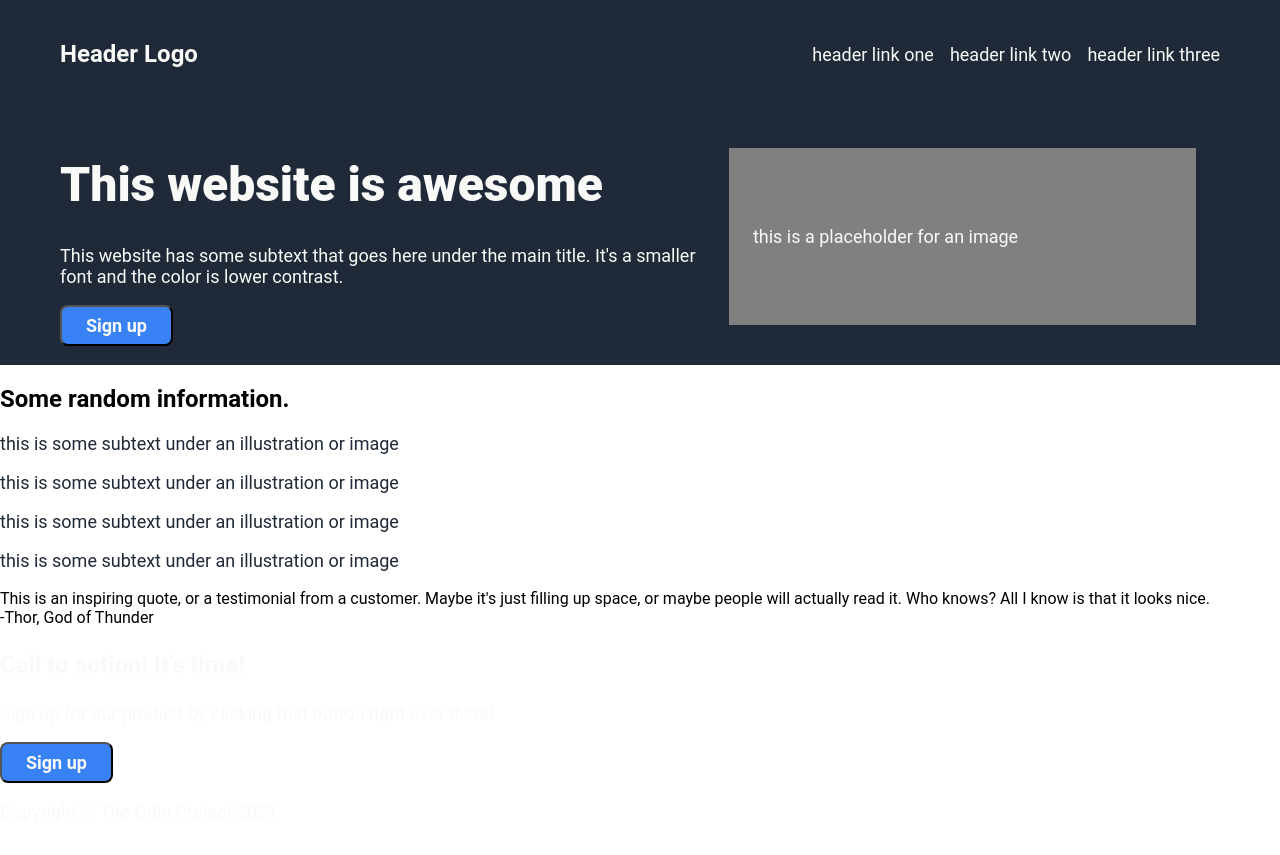
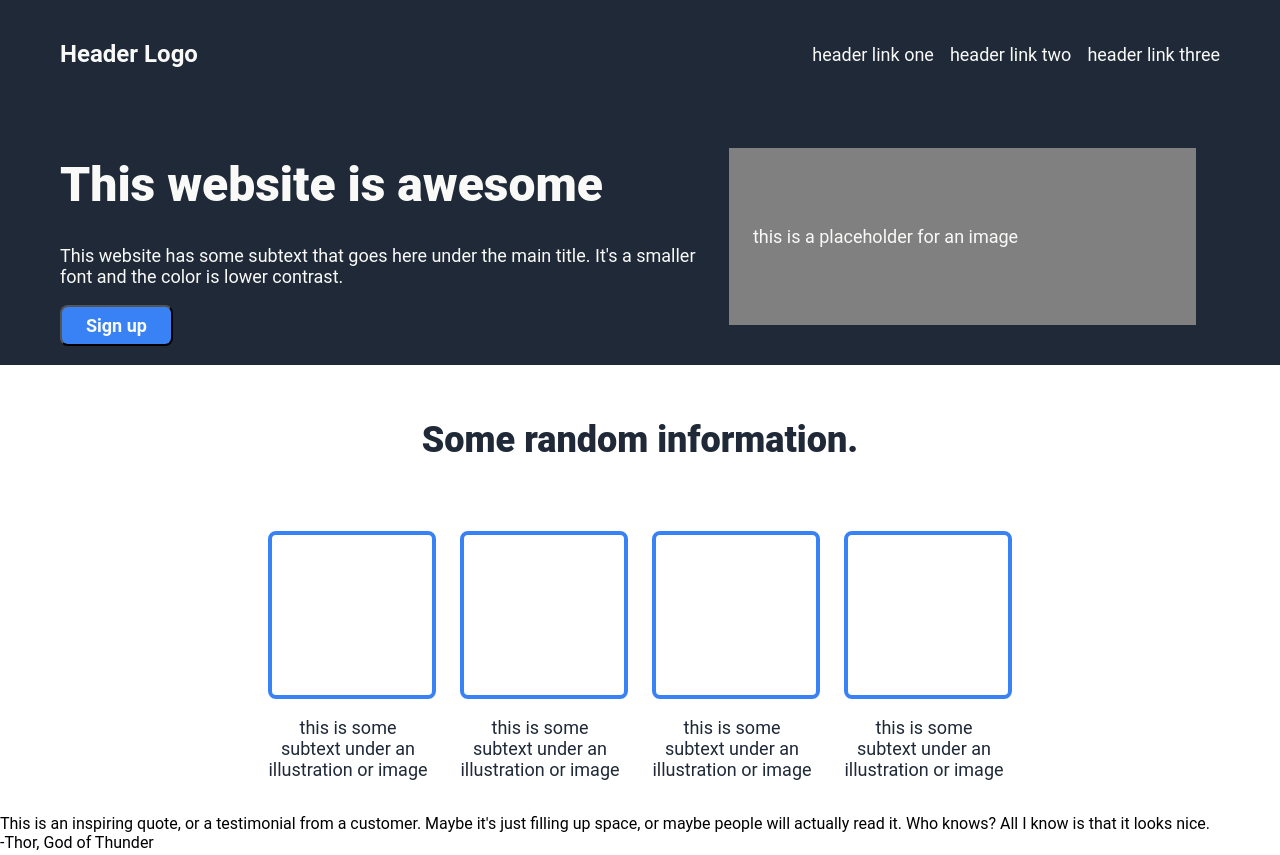
Before and after one commit to voiceandtone/odin-landing-page, a plain HTML site: page index.html in a window 1280 px wide. Shown: the top 855 px of the page. Drawn offline with Linux system fonts and the light colour scheme.

Commit message:
Add CSS for upper body section

```diff
--- a/style.css
+++ b/style.css
@@ -22,6 +22,14 @@ h1 {
     color: #f9faf8;
 }
 
+h2 {
+    font-size: 36px;
+    font-weight: 900;
+    color: #1f2937;
+    text-align: center;
+    padding: 24px;
+}
+
 h3 {
     font-size: 24px;
     color: #f9faf8;
@@ -42,6 +50,8 @@ a, p {
 p.dark {
     /* color undefined in style guide */
     color: #1f2937;
+    width: 160px;
+    text-align: center;
 }
 
 .hero {
@@ -51,6 +61,8 @@ p.dark {
     align-items: start;
     /* vertical padding might need adjusting */
     padding: 16px 60px;
+    /* TBC flex setting on .hero and .image-block to give them equal sizing */
+    flex: 0 1 auto;
 }
 
 button {
@@ -60,6 +72,7 @@ button {
     font-weight: bold;
     border-radius: 8px;
     padding: 8px 24px;
+    /* how to remove the default border? */
 }
 
 button.bordered {
@@ -71,4 +84,20 @@ button.bordered {
     width: 600px;
     margin: 24px;
     padding: 60px 24px;
+    /* see .hero */
+    flex: 0 1 auto;
 }
+
+.object-row {
+    display: flex;
+    justify-content: center;
+    gap: 24px;
+    padding: 16px 60px;
+}
+
+.rounded-square {
+    width: 160px;
+    height: 160px;
+    border: 4px solid #3882f6;
+    border-radius: 8px;
+}
```
